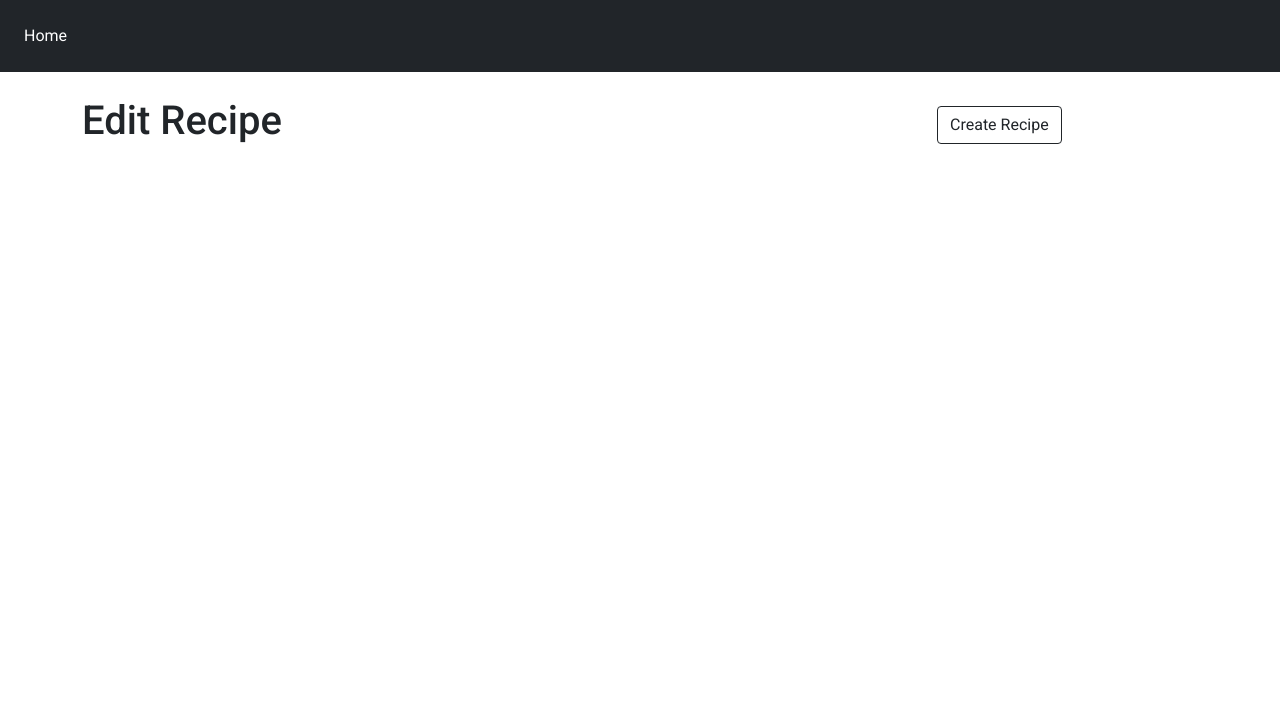
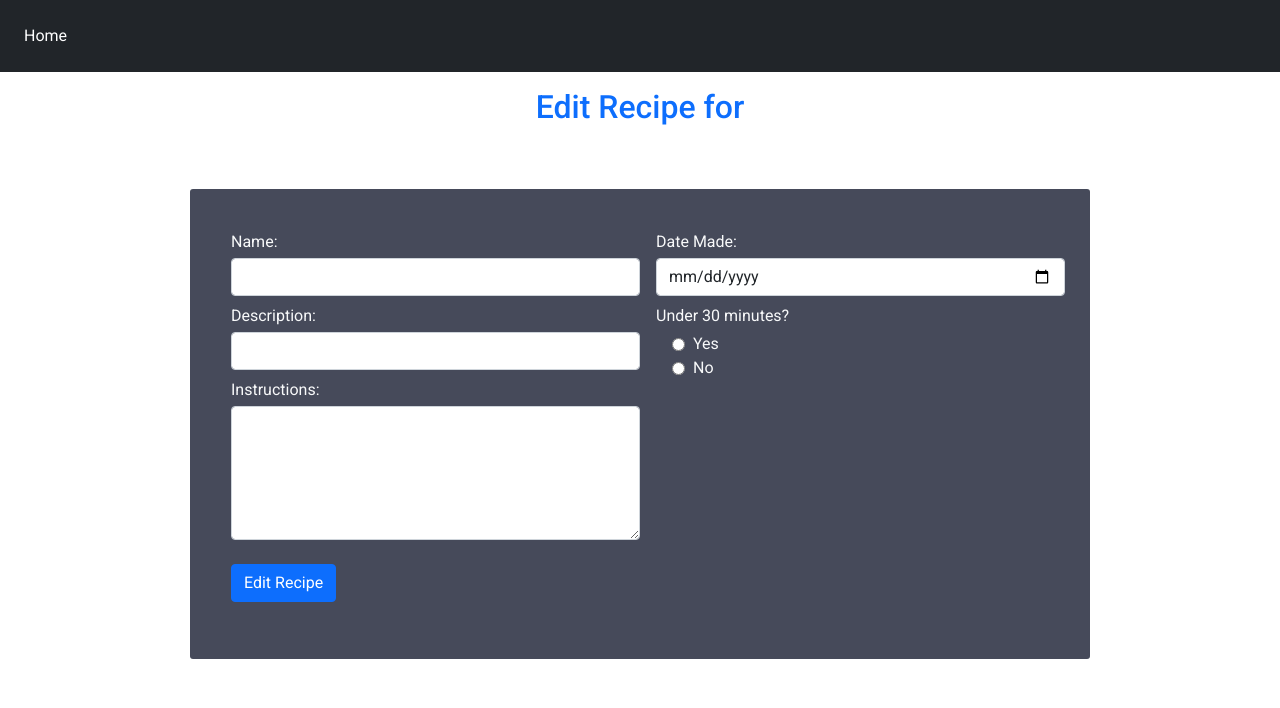
Before and after one commit to jrwalworth/Recipes, a Python web app: template app/templates/edit_recipe.html in a window 1280 px wide. Shown: the top 708 px of the page. Run offline with Jinja, Linux system fonts and the light colour scheme; the template is opened without the code that fills it, so the values that code supplies are empty.

Commit message:
Updating edit capabilities.

```diff
--- a/app/models/recipe.py
+++ b/app/models/recipe.py
@@ -42,7 +42,7 @@
     def update(cls, data):
         query = "UPDATE recipe SET name=%(name)s, description=%(description)s,\
             instructions=%(instructions)s, date_made=%(date_made)s, under_30 =%(under_30)s,\
-            updated_at=NOW() WHERE id=%(id)s;"
+            user_id = %(user_id)s, updated_at=NOW() WHERE id=%(id)s;"
         return connectToMySQL(cls.db).query_db(query, data)
 
     @classmethod
--- a/app/templates/edit_recipe.html
+++ b/app/templates/edit_recipe.html
@@ -16,25 +16,59 @@
         {% block menu %} {% include 'menu.html' %}
         {% endblock menu %}
     </nav>
-    <div class="container">
-        <div class="row dash-header mb-4 d-flex align-items-center">
-            <div class="col col-9">
-                <h1 class="dash-h1">Edit Recipe</h1>
-                <!-- <h5>These are the recipes stored in the kitchen cabinet</h5> -->
-            </div>
-            <div class="col col-3">
-                <a href="/addrecipe"><button class="btn btn-outline-dark">Create Recipe</button></a>
-            </div>
+    <div class="row">
+        <div class="messages text-danger col-12">
+            {% with messages = get_flashed_messages() %}     <!-- declare a variable called messages -->
+                {% if messages %}                            <!-- check if there are any messages -->
+                    {% for message in messages %}            <!-- loop through the messages -->
+                        <p>{{message}}</p>                   <!-- display each message in a paragraph tag -->
+                    {% endfor %}
+                {% endif %}
+            {% endwith %}
         </div>
+    </div>
+    <div class="row">
+        <h2 class="text-primary mt-3">Edit Recipe for {{recipe.name}}</h2>
+    </div>
+    <div class="container a-form">
         <div class="row">
-            <div class="col col-12">
-                <form action="/recipe/edit" method="post">
+            <div class="col">
+                <form action='/recipes/{{recipe.id}}/update' class='myForm recipeForm' method='post'>
+                    <div class="m-area mb-3 d-flex justify-content-between">
+                        <div class="col p-3">
+                            <label for="name" class="text-light mb-1">Name:</label>
+                            <input type="text" id="name" class="mb-2 form-control" name="name" value="{{recipe.name}}">
+                            <label for="description" class="text-light mb-1">Description:</label>
+                            <input type="text" id="description" class="mb-2 form-control" name="description" value="{{recipe.description}}">
+                            <label for="instructions" class="text-light mb-1">Instructions:</label>
+                            <textarea name="instructions" id="instructions" cols="30" rows="5" class="mb-4 form-control">{{recipe.instructions}}</textarea>
+                            <input type='submit' value="Edit Recipe" class="btn btn-primary btn-block">
+                            <input type="hidden" name="user_id" value="{{session.user_id}}">
+                        </div>
+                        <div class="col">
+                            <label for="date_made" class="text-light mt-3 mb-1">Date Made:</label>
+                            <input type="date" id="date_made" class="d mb-2 form-control" name="date_made" value="{{recipe.date_made}}">
+                            <fieldset>
+                                <label for="under_30" class="text-light mb-1">Under 30 minutes?</label>
+                                <section class="d-flex align-items-center ms-3">
+                                    <input type="radio" id="Yes" name="under_30" value="{{recipe.under_30}}">
+                                    <label for="Yes" class="text-light ms-2">Yes</label>
+                                </section>
+                                <section class="d-flex align-items-center ms-3 mb-4">
+                                    <input type="radio" id="No" name="under_30" value="{{recipe.under_30}}">
+                                    <label for="No" class="text-light ms-2">No</label>
+                                </section>
+                            </fieldset>
+                        </div>
 
 
+
+                    </div>
                 </form>
-
             </div>
         </div>
     </div>
+
+
 </body>
 </html>
--- a/app/templates/index.html
+++ b/app/templates/index.html
@@ -4,7 +4,7 @@
     <meta charset="UTF-8">
     <meta http-equiv="X-UA-Compatible" content="IE=edge">
     <meta name="viewport" content="width=device-width, initial-scale=1.0">
-    <title>Private Wall</title>
+    <title>Recipes App</title>
     <link rel="preconnect" href="https://fonts.googleapis.com">
     <link rel="preconnect" href="https://fonts.gstatic.com" crossorigin>
     <link href="https://fonts.googleapis.com/css2?family=Roboto:ital,wght@0,100;0,300;0,400;0,500;0,700;0,900;1,400&display=swap" rel="stylesheet">
--- a/app/templates/menu.html
+++ b/app/templates/menu.html
@@ -13,11 +13,12 @@
             <ul class="nav col-12 col-lg-auto me-lg-auto mb-2 justify-content-center mb-md-0">
                 <li><a href="/" class="nav-link px-2 text-white">Home</a></li>
                 {% if session['user_id'] %}
-                <li><a href="/dashboard/" class="nav-link px-2 text-white">Dashboard</a></li>
+                <li><a href="/dashboard" class="nav-link px-2 text-white">Dashboard</a></li>
                 {% endif %}
             </ul>
             <div class="text-end">
                 {% if session['user_id'] %}
+                    <span class="text-light me-2">Logged In</span>
                     <button type="button" class="btn btn-outline-light me-2"><a href="/logout">Logout</a></button>
                 {% endif %}
 
```
Also changed, not shown: app/controllers/recipes.py (+31 -1 lines), app/controllers/users.py (+5 -5 lines), app/templates/dashboard.html (+5 -3 lines).
